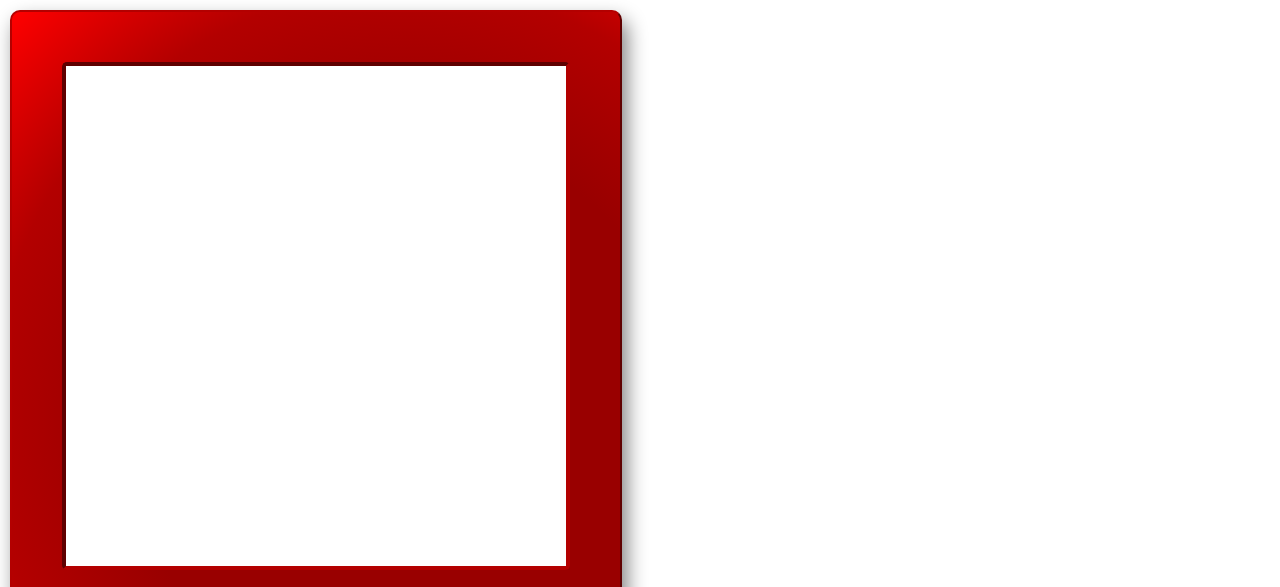
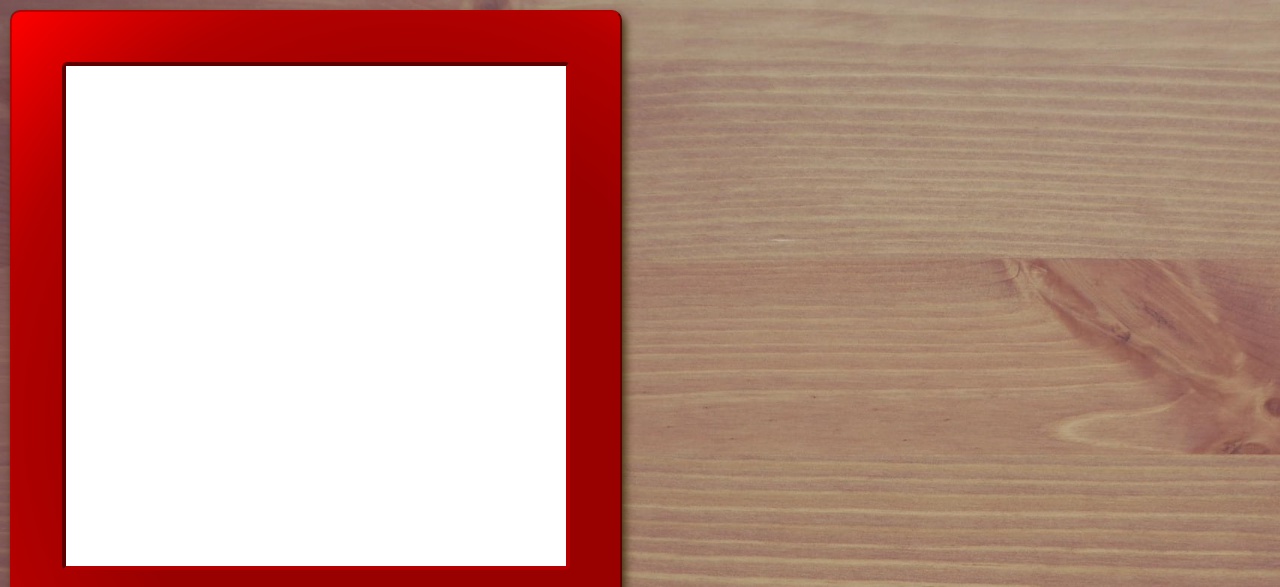
Before and after one commit to pre10Ding/etch-a-sketch, a plain HTML site: page index.html in a window 1280 px wide. Shown: the top 587 px of the page. Drawn offline with Linux system fonts and the light colour scheme.

Commit message:
Add an image of a table as background.

```diff
--- a/main.css
+++ b/main.css
@@ -1,5 +1,11 @@
 @import url('https://fonts.googleapis.com/css2?family=Yellowtail&display=swap');
 
+body {
+    background-image: url("/images/tableBG.jpg");
+    background-repeat: repeat;
+    background-position: top left;
+    background-size:1800px;
+}
 
 #etch-cover{
     position: relative;
@@ -8,7 +14,7 @@
     grid-row-gap: 20px;
     background:red;
     background-image: radial-gradient(farthest-corner at 65% 60%,#660000,#990000,#990000,#b30000,#ff0000);
-    box-shadow: 5px 10px 20px grey;
+    box-shadow: 3px 5px 10px rgb(65, 43, 11);
     border:outset 2px #b30000;
     padding:50px 50px 25px 50px;
     border-radius: 10px;
```
Also changed, not shown: images/tableBG.jpg (added).
